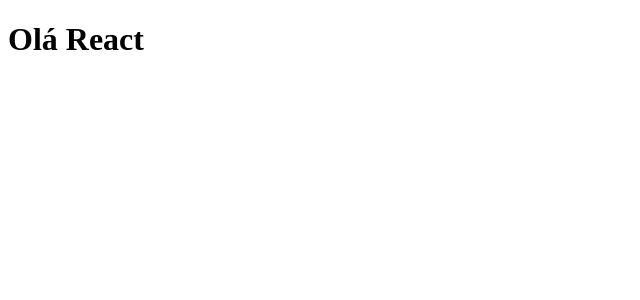
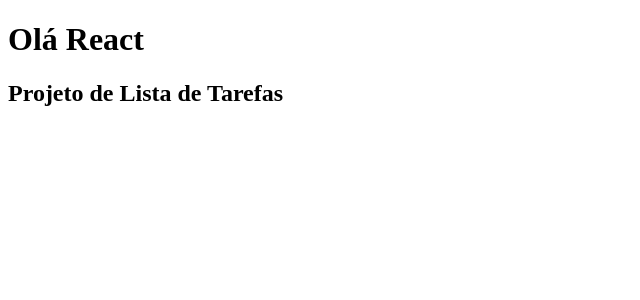
Before and after one commit to marcoshjunior/TodoList, a React (Vite) app: page / in a window 1280 px wide. Shown: the top 300 px of the page, without its empty margins (0-640 px from the left). Built offline with nearby package versions, Linux system fonts and the light colour scheme.

Commit message:
salvo no github

```diff
--- a/src/App.jsx
+++ b/src/App.jsx
@@ -5,6 +5,7 @@
   return (
     <div>
       <h1>Olá React</h1>
+      <h2>Projeto de Lista de Tarefas</h2>
     </div>
   );
 }
```
